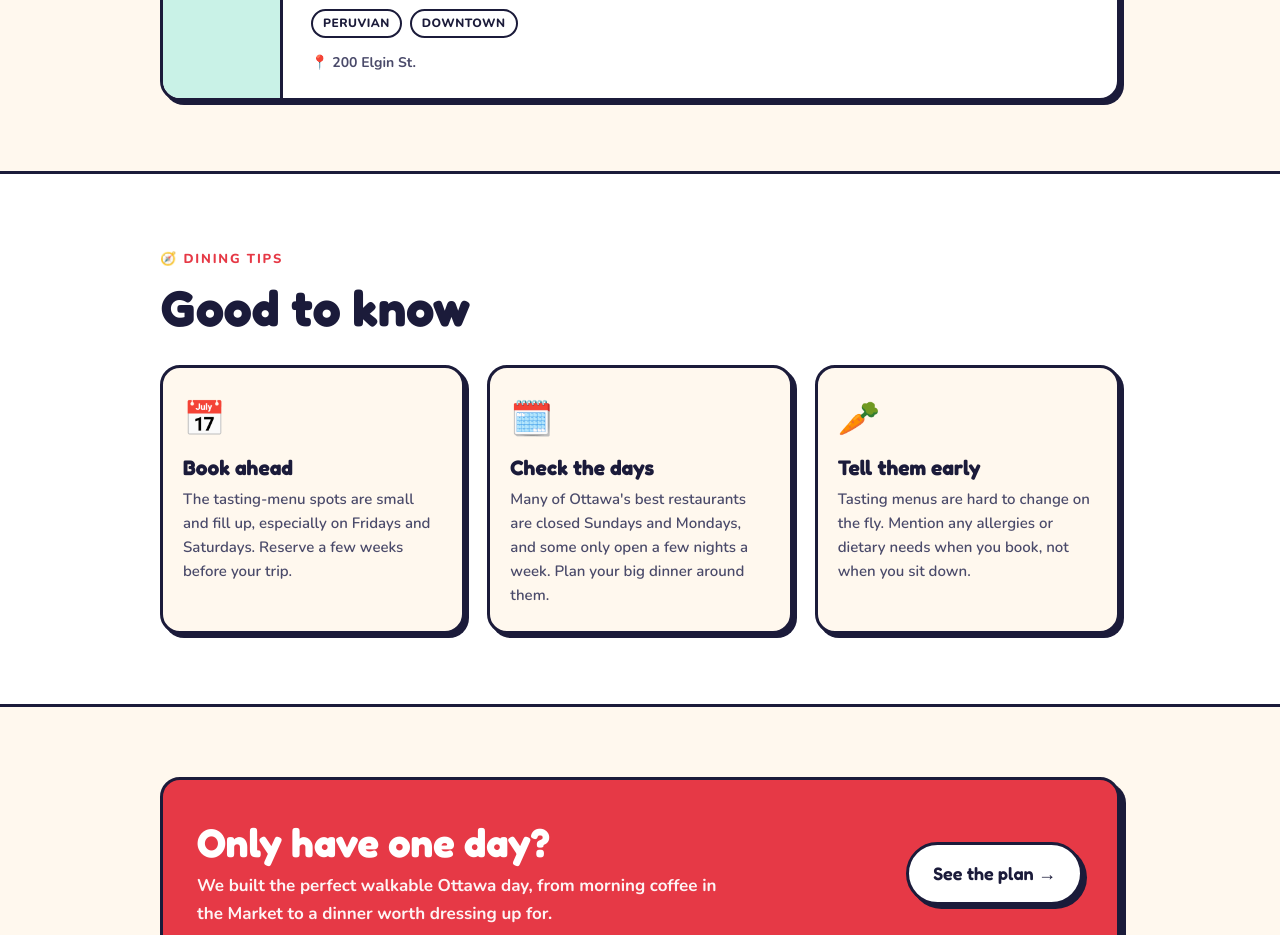
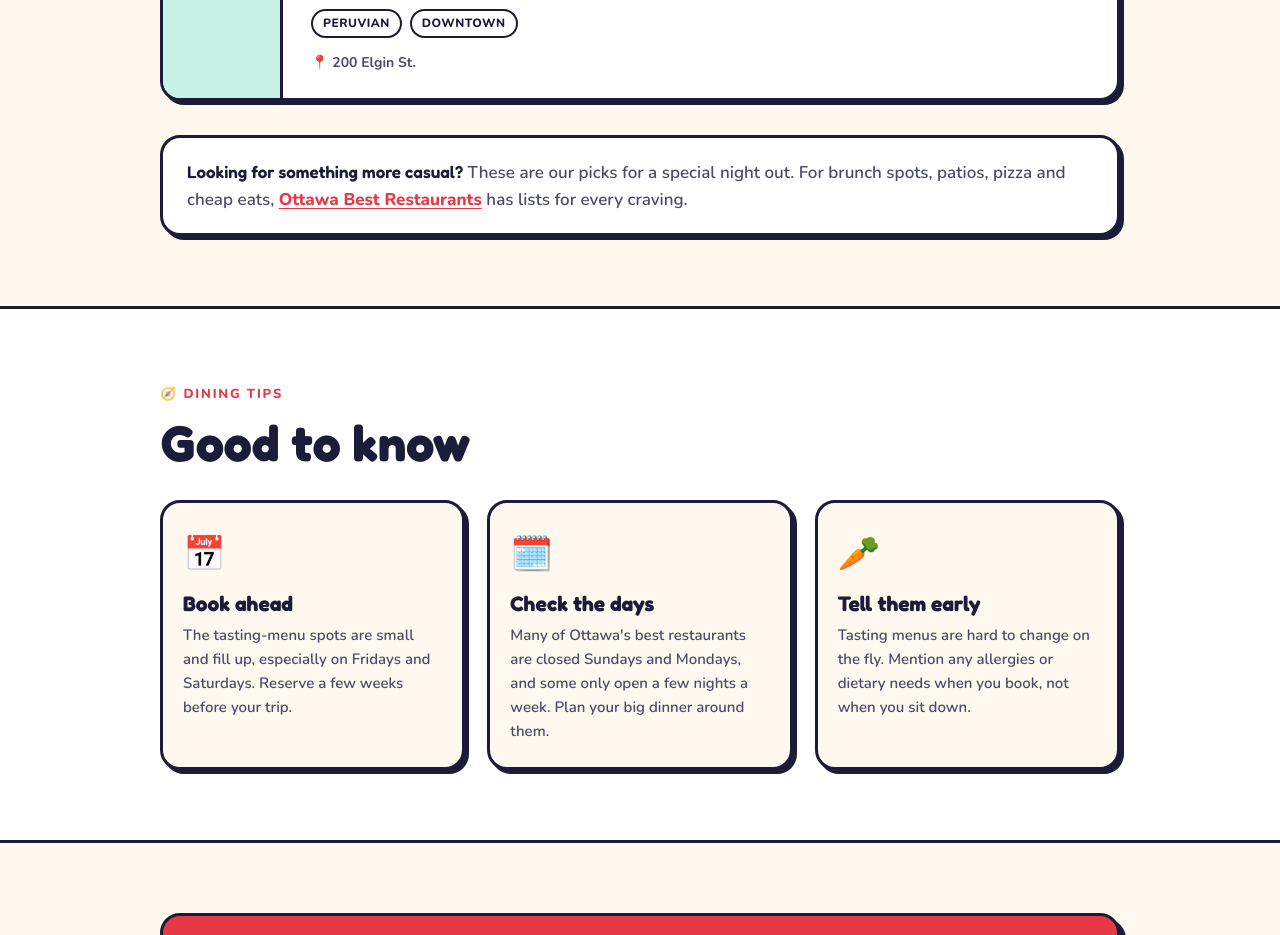
Before and after one commit to Ottawadining/web0707, a plain HTML site: page where-to-eat-in-ottawa.html in a window 1280 px wide. Shown: the part 3600-4535 px from the top of the page. Drawn offline with nearby package versions, Linux system fonts and the light colour scheme.

Commit message:
Add files via upload

```diff
--- a/where-to-eat-in-ottawa.html
+++ b/where-to-eat-in-ottawa.html
@@ -123,6 +123,9 @@ h2.big{font-size:clamp(32px,5vw,50px);font-weight:700;margin-bottom:14px}
 .tag.splurge{background:#FFE39A}
 .tag.veg{background:#DFF5C9}
 .addr{margin-top:14px;font-size:14px;font-weight:700;color:var(--ink-soft)}
+.more-casual{margin-top:34px;background:#fff;border:3px solid var(--ink);border-radius:var(--radius);box-shadow:var(--shadow);padding:20px 24px;font-weight:600;color:var(--ink-soft)}
+.more-casual b{font-family:'Fredoka';font-weight:600;color:var(--ink)}
+.more-casual a{color:var(--red);font-weight:800;text-decoration:underline;text-underline-offset:3px}
 
 /* Tips grid */
 .tips{display:grid;grid-template-columns:repeat(3,1fr);gap:22px}
@@ -301,6 +304,8 @@ footer{background:var(--ink);color:var(--cream);padding:60px 0 40px}
       </article>
 
     </div>
+
+    <p class="more-casual"><b>Looking for something more casual?</b> These are our picks for a special night out. For brunch spots, patios, pizza and cheap eats, <a href="https://www.ottawabestrestaurants.com/">Ottawa Best Restaurants</a> has lists for every craving.</p>
   </div>
 </section>
 
```
